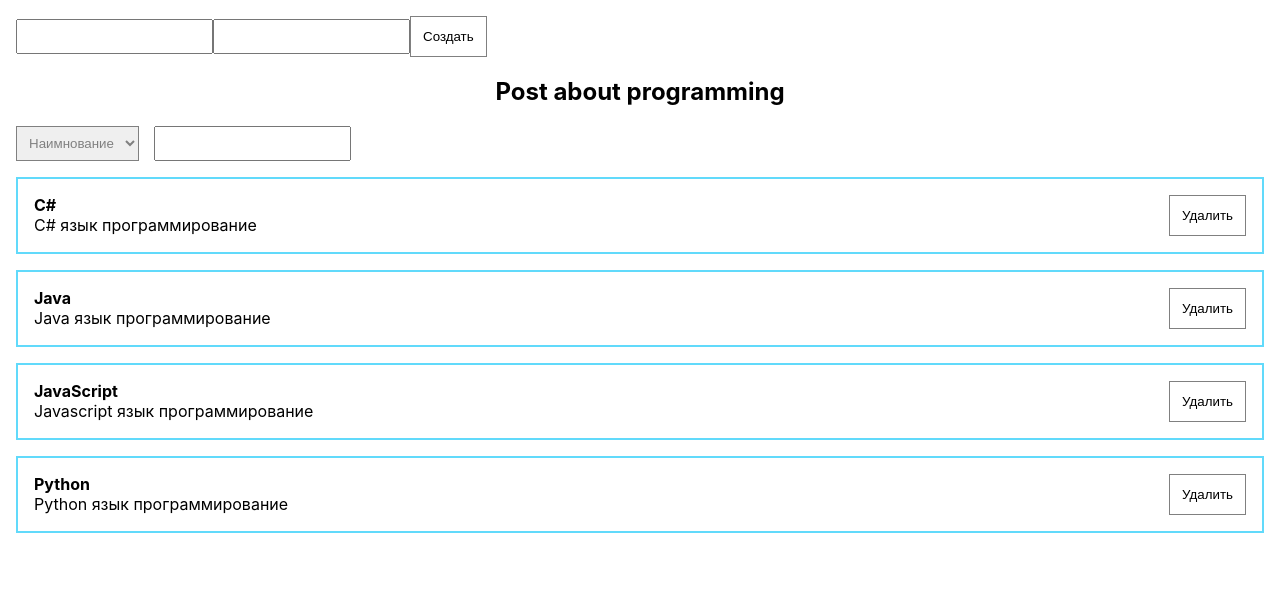
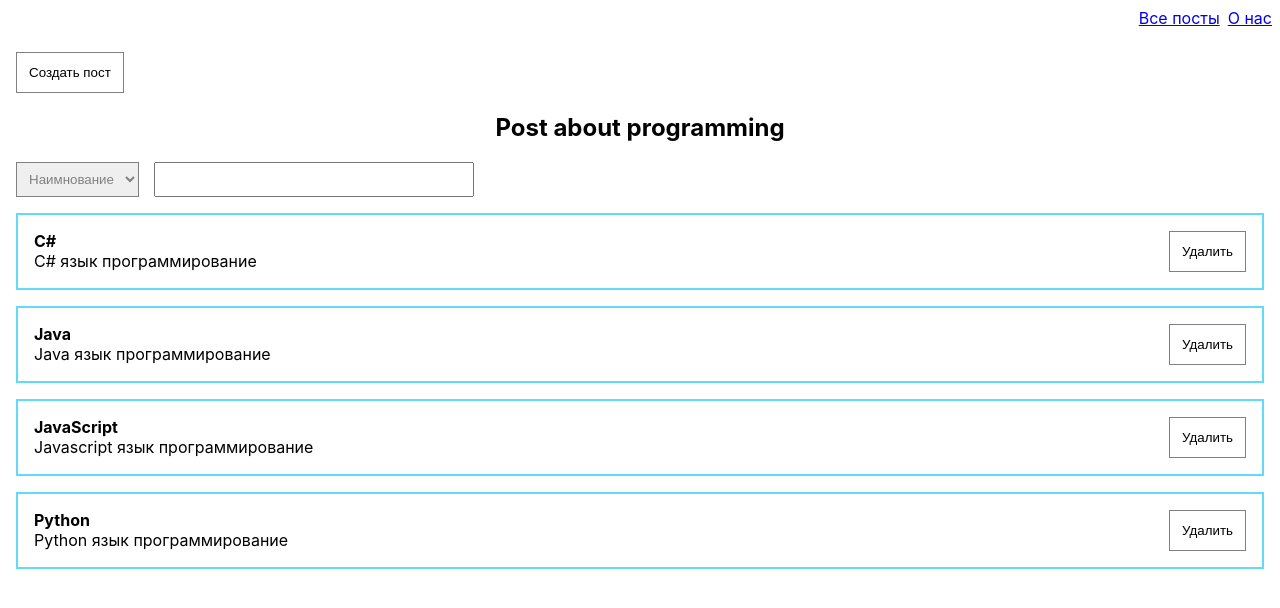
Before and after one commit to TimaRejepgulyew99/React-Test-App, a React (Create React App) app: page /posts in a window 1280 px wide. Shown: the top 608 px of the page. Built offline with nearby package versions, Linux system fonts and the light colour scheme.

Commit message:
add many demo thing

```diff
--- a/package.json
+++ b/package.json
@@ -8,6 +8,7 @@
     "@testing-library/user-event": "^12.8.3",
     "react": "^17.0.2",
     "react-dom": "^17.0.2",
+    "react-router-dom": "^5.2.0",
     "react-scripts": "4.0.3",
     "web-vitals": "^1.1.2"
   },
--- a/src/App.css
+++ b/src/App.css
@@ -6,6 +6,40 @@
     transform: rotate(360deg);
   }
 }
+.custom-dialog {
+  visibility: hidden;
+  position: fixed;
+  width: 100%;
+  height: 100%;
+  top: 0;
+  left: 0;
+}
+.custom-dialog--active {
+  visibility: visible;
+}
+.custom-dialog__wrapper {
+  display: flex;
+  flex-direction: column;
+  justify-content: center;
+  justify-items: center;
+  align-items: center;
+  align-content: center;
+  width: 100%;
+  height: 100%;
+  background: rgb(0, 0, 0, 0.5);
+}
+.custom-dialog__content {
+  width: auto;
+  padding: 20px;
+  background: white;
+}
+.menu-container {
+  padding: 8px;
+  gap: 8px;
+  display: flex;
+  justify-content: flex-end;
+}
+
 .post-list {
   padding: 16px;
 }
--- a/src/App.js
+++ b/src/App.js
@@ -1,65 +1,9 @@
 import "./App.css";
-import React, { useState, useMemo } from "react";
-
-import PostList from "./components/Post/index";
+import Router from "./router/index";
 function App() {
-  const [sortValue, setSortValue] = useState("title");
-  const [filter, setFilter] = useState("");
-  const [posts, setPosts] = useState([
-    {
-      id: 1,
-      title: "JavaScript",
-      description: "Javascript язык программирование",
-    },
-    {
-      id: 2,
-      title: "Python",
-      description: "Python язык программирование",
-    },
-    {
-      id: 3,
-      title: "Java",
-      description: "Java язык программирование",
-    },
-    {
-      id: 4,
-      title: "C#",
-      description: "C# язык программирование",
-    },
-  ]);
-  const sortedPost = useMemo(() => {
-    let res = [...posts];
-    if (filter) {
-      console.log(filter);
-      res = res.filter((el) => el[sortValue].includes(filter));
-    }
-    return res.sort((a, b) => a[sortValue].localeCompare(b[sortValue]));
-  }, [sortValue, filter, posts]);
-
-  const sortPost = (sortBy) => {
-    setSortValue(sortBy);
-  };
-  const filterChanged = (value) => {
-    setFilter(value);
-  };
-  const addPost = (post) => {
-    setPosts([...posts, { ...post, id: posts.length + 1 }]);
-  };
-  const removePost = (postId) => {
-    setPosts(posts.filter((post) => post.id !== postId));
-  };
   return (
     <div className="App">
-      <PostList
-        filter={filter}
-        filterChanged={filterChanged}
-        sortValue={sortValue}
-        sort={sortPost}
-        removePost={removePost}
-        addPost={addPost}
-        posts={sortedPost}
-        title={"Post about programming"}
-      ></PostList>
+      <Router />
     </div>
   );
 }
--- /dev/null
+++ b/src/components/Layout/Menu/index.jsx
@@ -0,0 +1,11 @@
+import { Link } from "react-router-dom";
+import CustomButton from "../../UI/CustomButton";
+
+export default function Menu() {
+  return (
+    <nav className="menu-container">
+      <Link to="/posts">Все посты</Link>
+      <Link to="/about">О нас</Link>
+    </nav>
+  );
+}
--- a/src/components/Post/Create/index.module.css
+++ b/src/components/Post/Create/index.module.css
@@ -1,4 +1,6 @@
 .post__create-post {
     display: flex;
+    flex-direction: column;
+    gap: 16px;
     align-items: center;
 }
--- a/src/components/Post/index.jsx
+++ b/src/components/Post/index.jsx
@@ -1,8 +1,11 @@
-import React from "react";
+import React, { useState } from "react";
 import PostItem from "./Item/index";
 import PostHeader from "./Header/index";
 import CreatePost from "./Create/index";
 import FilterFacade from "./FilterFacade";
+import CustomDialog from "../UI/CustomDialog";
+import CustomButton from "../UI/CustomButton";
+
 export default function Post({
   posts,
   title,
@@ -13,9 +16,28 @@ export default function Post({
   filter,
   filterChanged,
 }) {
+  const [swichedDialog, toggleDialog] = useState(false);
+  const createdPost = (post) => {
+    addPost(post);
+    toggleDialog(!swichedDialog);
+  };
   return (
     <div className={"post-list"}>
-      <CreatePost addPost={addPost} />
+      <CustomDialog
+        swiched={swichedDialog}
+        toogle={() => {
+          toggleDialog(!swichedDialog);
+        }}
+      >
+        <CreatePost addPost={createdPost} />
+      </CustomDialog>
+      <CustomButton
+        onClick={() => {
+          toggleDialog(!swichedDialog);
+        }}
+      >
+        Создать пост
+      </CustomButton>
       <PostHeader title={title} />
       <FilterFacade
         filter={filter}
--- /dev/null
+++ b/src/components/UI/CustomDialog/index.jsx
@@ -0,0 +1,21 @@
+export default function CustomDialog({ children, swiched, toogle }) {
+  const toogleDialog = () => {
+    toogle();
+  };
+  return (
+    <div
+      className={["custom-dialog", swiched ? "custom-dialog--active" : ""].join(
+        " "
+      )}
+    >
+      <div onClick={toogleDialog} className="custom-dialog__wrapper">
+        <div
+          onClick={(e) => e.stopPropagation()}
+          className="custom-dialog__content"
+        >
+          {children}
+        </div>
+      </div>
+    </div>
+  );
+}
--- a/src/components/UI/CustomInputText/index.module.css
+++ b/src/components/UI/CustomInputText/index.module.css
@@ -1,4 +1,6 @@
 .custom-input__field {
+    width: 300px;
+    display: block;
     padding: 8px;
-    border: 1px sold gray;
+    border: 1px sold teal;
 }
--- /dev/null
+++ b/src/pages/about/index.jsx
@@ -0,0 +1,7 @@
+export default function AboutPage() {
+  return (
+    <p>
+      <div>lorendawdawdawdaawdaw</div>
+    </p>
+  );
+}
--- /dev/null
+++ b/src/pages/posts/index.jsx
@@ -0,0 +1,64 @@
+import React, { useState, useMemo } from "react";
+import PostList from "../../components/Post/index";
+function PostPage() {
+  const [sortValue, setSortValue] = useState("title");
+  const [filter, setFilter] = useState("");
+  const [posts, setPosts] = useState([
+    {
+      id: 1,
+      title: "JavaScript",
+      description: "Javascript язык программирование",
+    },
+    {
+      id: 2,
+      title: "Python",
+      description: "Python язык программирование",
+    },
+    {
+      id: 3,
+      title: "Java",
+      description: "Java язык программирование",
+    },
+    {
+      id: 4,
+      title: "C#",
+      description: "C# язык программирование",
+    },
+  ]);
+  const sortedPost = useMemo(() => {
+    let res = [...posts];
+    if (filter) {
+      res = res.filter((el) => el[sortValue].includes(filter));
+    }
+    return res.sort((a, b) => a[sortValue].localeCompare(b[sortValue]));
+  }, [sortValue, filter, posts]);
+
+  const sortPost = (sortBy) => {
+    setSortValue(sortBy);
+  };
+  const filterChanged = (value) => {
+    setFilter(value);
+  };
+  const addPost = (post) => {
+    setPosts([...posts, { ...post, id: posts.length + 1 }]);
+  };
+  const removePost = (postId) => {
+    setPosts(posts.filter((post) => post.id !== postId));
+  };
+  return (
+    <div className="App">
+      <PostList
+        filter={filter}
+        filterChanged={filterChanged}
+        sortValue={sortValue}
+        sort={sortPost}
+        removePost={removePost}
+        addPost={addPost}
+        posts={sortedPost}
+        title={"Post about programming"}
+      ></PostList>
+    </div>
+  );
+}
+
+export default PostPage;
--- /dev/null
+++ b/src/router/index.jsx
@@ -0,0 +1,23 @@
+import { BrowserRouter, Link, Route, Switch, Redirect } from "react-router-dom";
+import PostPage from "../pages/posts";
+import AboutPage from "../pages/about";
+import Menu from "../components/Layout/Menu";
+export default function Router() {
+  return (
+    <BrowserRouter>
+      <Menu />
+      <Switch>
+        <Route path="/posts">
+          <PostPage />
+        </Route>
+        <Route path="/posts/:id">
+          <PostPage />
+        </Route>
+        <Route path="/about">
+          <AboutPage />
+        </Route>
+        <Redirect to="/posts" />
+      </Switch>
+    </BrowserRouter>
+  );
+}
```
Also changed, not shown: src/pages/posts/_id.jsx (added), 1 other file (tests, documents, lock files or other folders).
